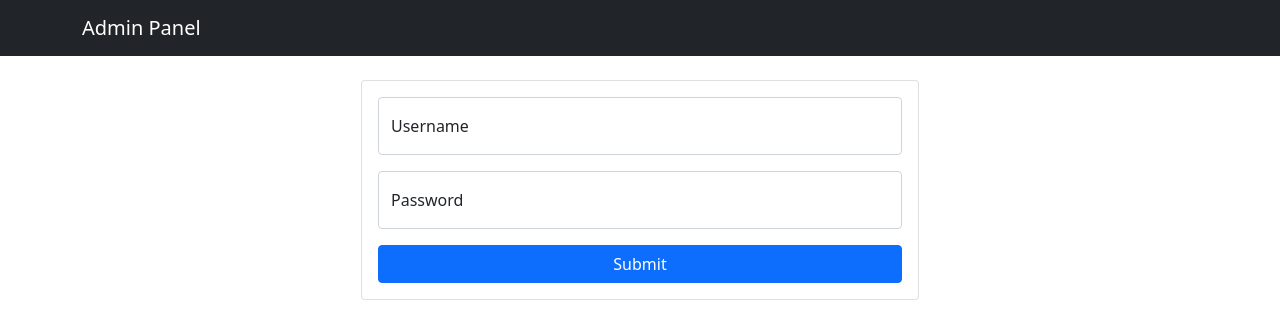
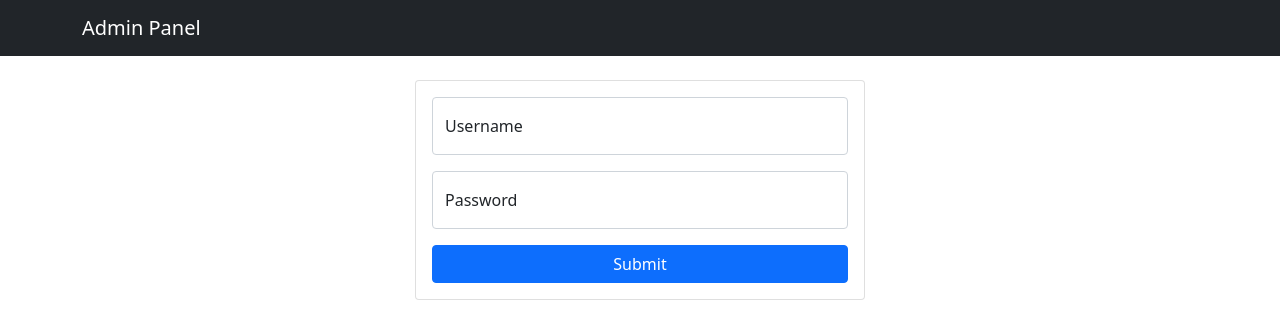
Before and after one commit to gbertl/admin-gbertl-old, a React (Create React App) app: page /login in a window 1280 px wide. Shown: the top 336 px of the page. Built offline with nearby package versions, Linux system fonts and the light colour scheme.

Commit message:
add max-width in login card

```diff
--- a/src/pages/Login.tsx
+++ b/src/pages/Login/index.tsx
@@ -10,9 +10,10 @@ import {
 } from 'react-bootstrap';
 import { useMutation } from 'react-query';
 import { Location, useLocation, useNavigate } from 'react-router-dom';
-import * as api from '../api';
-import routes from '../routes';
-import { UserLogin } from '../typings';
+import * as api from '../../api';
+import routes from '../../routes';
+import { UserLogin } from '../../typings';
+import './style.scss';
 
 interface IInputs {
   username: string;
@@ -67,11 +68,9 @@ const Login = () => {
     <section className="login">
       <Container>
         {location.state?.from && (
-          <Alert variant="warning" className="w-50 mx-auto">
-            You must login first.
-          </Alert>
+          <Alert variant="warning">You must login first.</Alert>
         )}
-        <Card className="w-50 mx-auto">
+        <Card className="mx-auto login__card">
           <Card.Body>
             <Form onSubmit={handleSubmit}>
               <FloatingLabel
--- /dev/null
+++ b/src/pages/Login/style.scss
@@ -0,0 +1,5 @@
+.login {
+  &__card {
+    max-width: 450px;
+  }
+}
```
